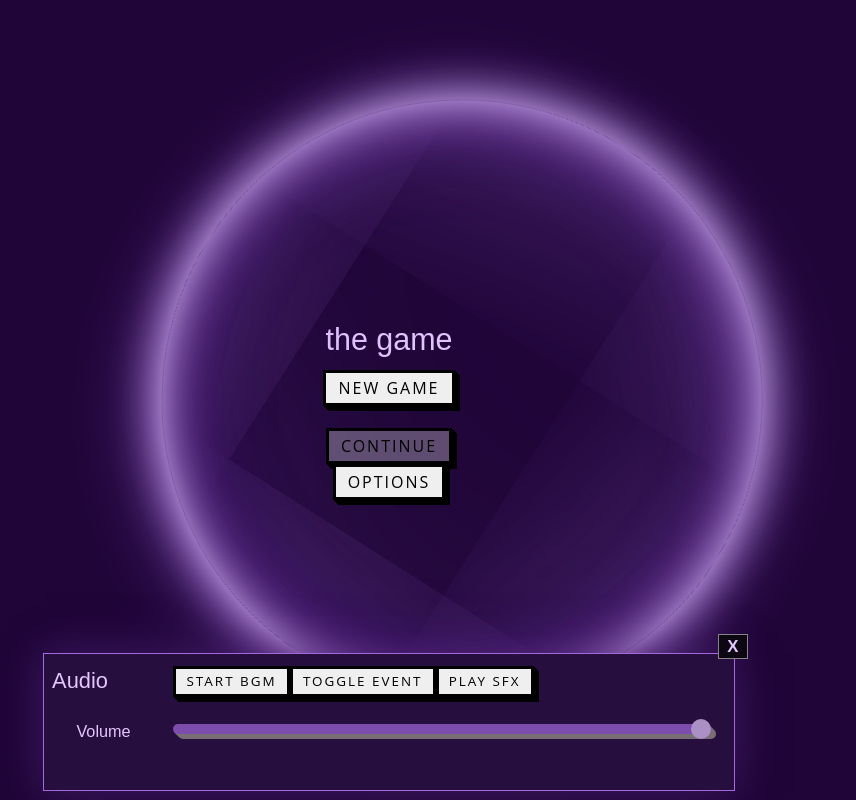
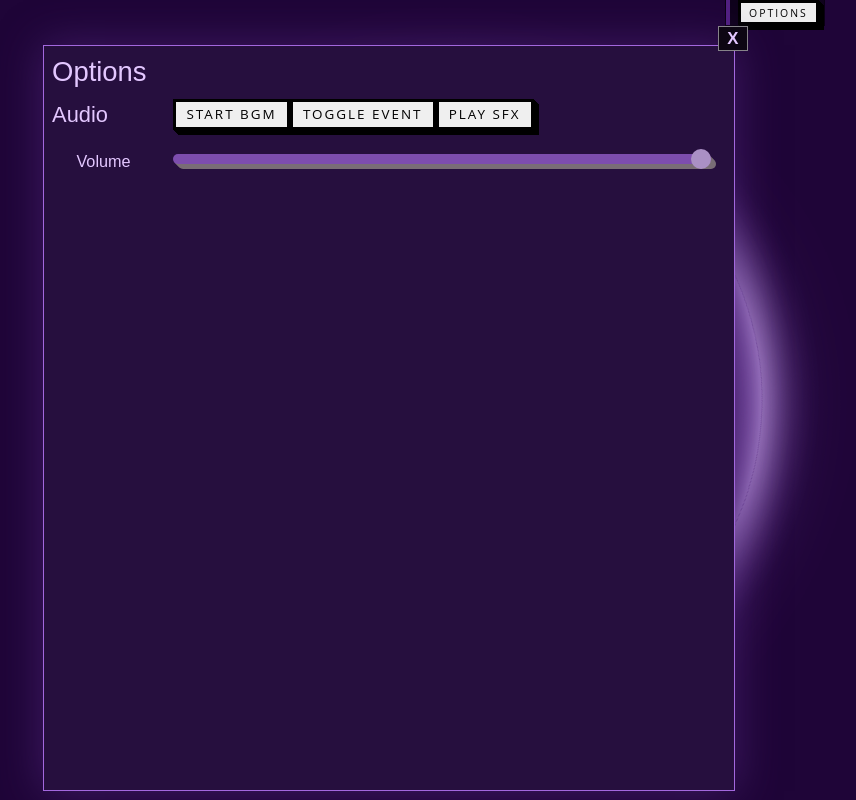
Before and after one commit to divSelector/vertigo, a React (Vite) app: page / in a window 1280 px wide. Both pictures are taken after a click on the button "OPTIONS". Shown: the whole page, without its empty margins (251-1107 px from the left). Built offline with nearby package versions, Linux system fonts and the light colour scheme.

Commit message:
feat: make options accessible on every screen

```diff
--- a/src/App.jsx
+++ b/src/App.jsx
@@ -3,7 +3,6 @@ import AbilityScores from "./components/character-creation/AbilityScores";
 import SocialContactPicker from "./components/character-creation/SocialContactPicker";
 import NameSelection from "./components/character-creation/NameSelection";
 import { ThemeProvider } from "./context/theme";
-import AudioTest from "./components/AudioTest";
 import Aura from "./game/Aura";
 import { BrowserRouter, Route, Routes, useLocation } from 'react-router-dom';
 import routes from "./data/routes";
@@ -11,7 +10,7 @@ import { SwitchTransition, CSSTransition } from "react-transition-group";
 import './styles/transitions.css';
 import { useRef } from "react";
 import TitleScreen from "./components/TitleScreen";
-
+import OptionsLink from "./components/options/OptionsLink";
 
 const AnimatedPages = () => {
 
@@ -38,9 +37,6 @@ const AnimatedPages = () => {
           <Route path={routes.characterCreation + "4"} element={
             <NameSelection ref={nodeRef} />
           } />
-          <Route path={routes.audioTest} element={
-            <AudioTest ref={nodeRef} />
-          } />
         </Routes>
       </CSSTransition>
     </SwitchTransition>
@@ -54,6 +50,7 @@ function App() {
   return (
     <>
       <ThemeProvider>
+        <OptionsLink />
         <BrowserRouter>
           <AnimatedPages />
         </BrowserRouter>
--- a/src/components/AudioTest.jsx
+++ /dev/null
@@ -1,41 +0,0 @@
-import audio from "../game/Audio";
-import { forwardRef } from "react";
-import { Row } from "../styles/Layout";
-import { Button } from "../styles/Button";
-import styled from "styled-components";
-import audioManifest from "../assets/audio/manifest";
-
-const AudioTest = forwardRef((props, ref) => {
-
-    const playBGMusic = () => {
-        audio.playBackgroundMusic(audioManifest.NEON_WORLD);
-    };
-
-    const toggleEventMusic = () => {
-        if (!audio.currentEventAudio) audio.playEventMusic(audioManifest.W96_ALONEARMED);
-        else audio.stopEventMusic()
-    }
-
-    const playSound = () => {
-        audio.playSound(audioManifest.SOUND)
-    }
-
-    return (
-        <section ref={ref}>
-
-            <Row style={{width: '80%', marginBottom: '-1em'}}>
-                <h3 style={{marginRight: '3em'}}>Audio </h3>
-
-                <AudioTestButton onClick={playBGMusic}>Start BGM</AudioTestButton><br />
-                <AudioTestButton onClick={toggleEventMusic}>Toggle Event</AudioTestButton><br />
-                <AudioTestButton onClick={playSound}>Play SFX</AudioTestButton><br />
-            </Row>
-        </section>
-    )
-})
-
-const AudioTestButton = styled(Button)`
-    font-size: 80%;
-`;
-
-export default AudioTest
--- a/src/components/Endnote.jsx
+++ b/src/components/Endnote.jsx
@@ -1,9 +1,9 @@
 import styled from "styled-components";
 
-const Endnote = ({ isVisible, onClose, children }) => {
+const Endnote = ({ isVisible, onClose, height, children }) => {
     return (
         <EndnoteContainer className="endnote" isvisible={isVisible ? "visible" : ""}>
-            <div className="entry">
+            <div className="entry" style={{height: height ? height : 'unset'}}>
                 {children}
             </div>
             <a className="ui" onClick={onClose}>
@@ -15,6 +15,7 @@ const Endnote = ({ isVisible, onClose, children }) => {
 
 const EndnoteContainer = styled.div`
   display: ${props => (props.isvisible ? 'block' : 'none')};
+  z-index: 99999;
 `;
 
 export default Endnote;
--- a/src/components/TitleScreen.jsx
+++ b/src/components/TitleScreen.jsx
@@ -1,19 +1,14 @@
-import { forwardRef, useState } from "react";
+import { forwardRef } from "react";
 import { Button } from "../styles/Button";
 import { Link } from "react-router-dom";
 import routes from "../data/routes";
 import game from "../data/game";
 import SpaceStationOrbitingPlanet from "./graphic/SpaceStationOrbitingPlanet";
 import styled from "styled-components";
-import Endnote from "./Endnote";
-import useEndnote from "../hooks/useEndnote";
-import AudioOptions from "./options/AudioOptions";
 import audio from "../game/Audio";
 import audioManifest from "../assets/audio/manifest";
 
 const TitleScreen = forwardRef((props, ref) => {
-
-    const { isVisible: optionsVisible, toggleEndnote: toggleOptions } = useEndnote();
 
     const handleNewGame = (e) => {
         audio.stopEventMusic();
@@ -30,13 +25,8 @@ const TitleScreen = forwardRef((props, ref) => {
                     <Button onClick={handleNewGame}>New Game</Button>
                 </Link><br />
                 <Button disabled>Continue</Button>
-                <Button onClick={toggleOptions}>Options</Button>
                 <br />
             </MainMenu>
-
-            <Endnote isVisible={optionsVisible} onClose={toggleOptions}>
-                <AudioOptions />
-            </Endnote>
 
         </section >
     )
--- a/src/components/options/AudioOptions.jsx
+++ b/src/components/options/AudioOptions.jsx
@@ -1,8 +1,11 @@
 import audio from "../../game/Audio"
 import { SliderContainer, SliderInput } from "../../styles/Slider"
 import useLocalStorage from "../../hooks/useLocalStorage";
-import AudioTest from "../AudioTest";
+import { forwardRef } from "react";
 import { Row } from "../../styles/Layout";
+import { Button } from "../../styles/Button";
+import styled from "styled-components";
+import audioManifest from "../../assets/audio/manifest";
 
 export default function AudioOptions() {
 
@@ -17,9 +20,9 @@ export default function AudioOptions() {
     return (
         <>
             <AudioTest />
-            <Row style={{marginBottom: '0'}}>
+            <AudioTestRow style={{marginBottom: '0'}}>
                 <h4 style={{marginRight: '3em'}}>Volume</h4>
-                <SliderContainer style={{width: '100%'}}>
+                <SliderContainer style={{width: '100%', margin: '0 auto'}}>
                     <SliderInput
                         type="range"
                         min="0"
@@ -28,7 +31,47 @@ export default function AudioOptions() {
                         onChange={handleMasterVolumeChange}
                     />
                 </SliderContainer>
-            </Row>
+            </AudioTestRow>
         </>
     )
 }
+
+const AudioTest = forwardRef((props, ref) => {
+
+    const playBGMusic = () => {
+        audio.playBackgroundMusic(audioManifest.NEON_WORLD);
+    };
+
+    const toggleEventMusic = () => {
+        if (!audio.currentEventAudio) audio.playEventMusic(audioManifest.W96_ALONEARMED);
+        else audio.stopEventMusic()
+    }
+
+    const playSound = () => {
+        audio.playSound(audioManifest.SOUND)
+    }
+
+    return (
+        <section ref={ref}>
+
+            <AudioTestRow style={{width: '80%', marginBottom: '1em'}}>
+                <h3 style={{marginRight: '3em'}}>Audio </h3>
+
+                <AudioTestButton onClick={playBGMusic}>Start BGM</AudioTestButton><br />
+                <AudioTestButton onClick={toggleEventMusic}>Toggle Event</AudioTestButton><br />
+                <AudioTestButton onClick={playSound}>Play SFX</AudioTestButton><br />
+            </AudioTestRow>
+        </section>
+    )
+})
+
+const AudioTestButton = styled(Button)`
+    font-size: 80%;
+`;
+
+const AudioTestRow = styled(Row)`
+    @media (max-width: 390px) {
+        flex-direction: column;
+        align-items: normal;
+    }
+`;
--- /dev/null
+++ b/src/components/options/Options.jsx
@@ -0,0 +1,10 @@
+import AudioOptions from "./AudioOptions"
+
+export default function Options() {
+    return (
+        <>
+            <h2 style={{marginTop: '0'}}>Options</h2>
+            <AudioOptions />
+        </>
+    )
+}
--- /dev/null
+++ b/src/components/options/OptionsLink.jsx
@@ -0,0 +1,21 @@
+import Endnote from "../Endnote"
+import useEndnote from "../../hooks/useEndnote"
+import Options from "./Options";
+import { Button } from "../../styles/Button";
+
+export default function OptionsLink() {
+
+    const { isVisible: optionsVisible, toggleEndnote: toggleOptions } = useEndnote();
+
+    return (
+        <>
+            <aside style={{zIndex: 999, top: '0'}}>
+                <Button style={{fontSize: '80%'}} onClick={toggleOptions}>Options</Button>
+            </aside>
+            <Endnote isVisible={optionsVisible} onClose={toggleOptions} height="90vh">
+                <Options />
+            </Endnote>
+
+        </>
+    )
+}
--- a/src/styles/global.css
+++ b/src/styles/global.css
@@ -436,10 +436,10 @@ blockquote {
 
 aside {
     position: sticky;
-    --asize: 28px;
-    --padsize: 4px;
+    --asize: 2px;
+    --padsize: 2px;
     padding-left: calc(var(--asize) + (var(--padsize) * 2) + 0.5em);
-    max-width: 12em;
+    max-width: 5em;
 }
 
 aside::before {
@@ -462,6 +462,10 @@ aside::before {
         left: calc(10px + var(--width) + (50vw - (var(--width) / 2)));
         margin: 0;
     }
+}
+
+.endnote {
+    width: 90%;
 }
 
 .endnote .entry a.backlink {
```
